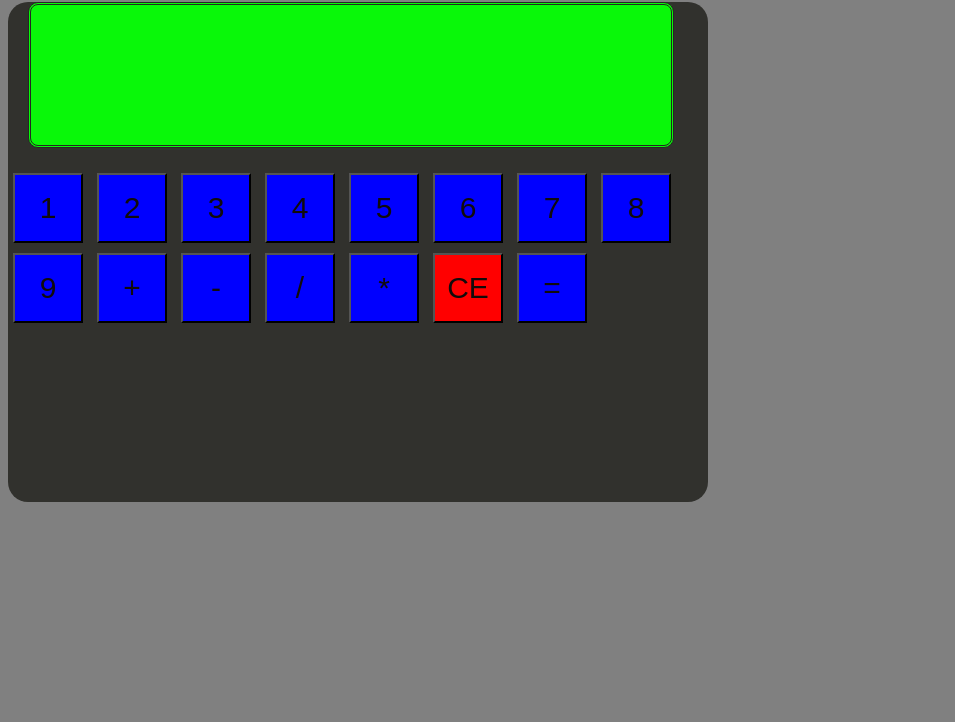
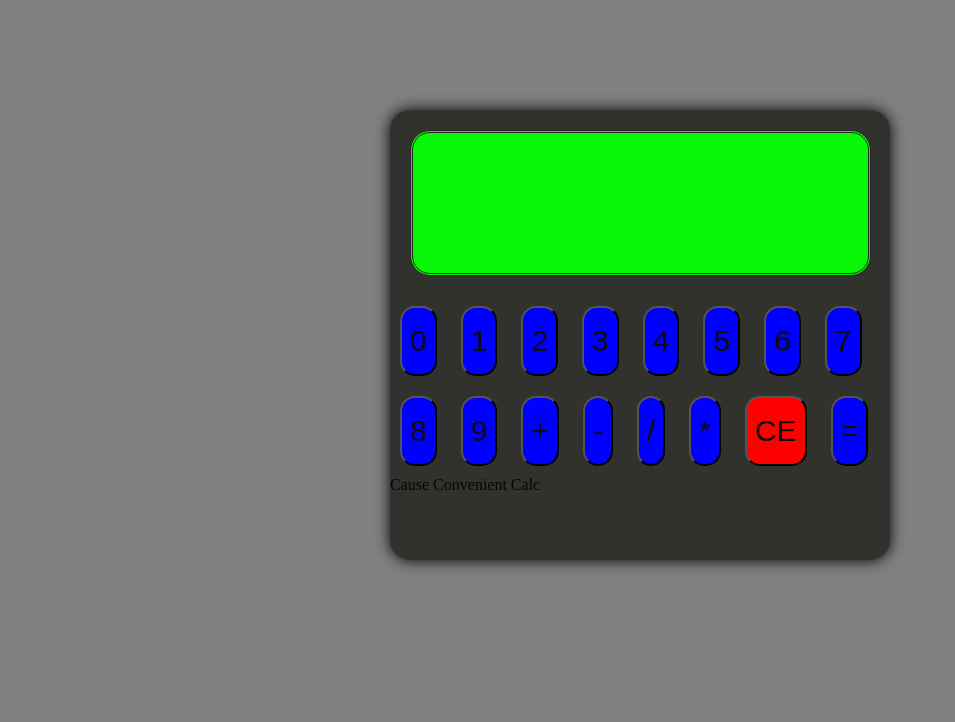
Before and after one commit to mcause/calculator-, a plain HTML site: page index.html in a window 1280 px wide. Shown: the part 78-800 px from the top of the page, without its empty margins (0-955 px from the left). Drawn offline with Linux system fonts and the light colour scheme.

Commit message:
updated the minus button and add more css

```diff
--- a/index.html
+++ b/index.html
@@ -14,6 +14,7 @@
      <div class ='calc-container'>
         <div class = 'output'></div>
         <div class = 'button-grid'></div>
+            <button class='number'>0</button>
             <button class='number'>1</button>
             <button class='number'>2</button>
             <button class='number'>3</button>
@@ -29,7 +30,7 @@
             <button class='multiply'>*</button>
             <button class='clear'>CE</button>
             <button class='equal'>=</button>
-
+        <div class= 'calculator name'>Cause Convenient Calc</div>
      </div>
 
         <script async src='script.js'></script>
--- a/script.js
+++ b/script.js
@@ -1,8 +1,10 @@
 // create the calculator boarder
-// create buttons for different functions
-// make the functions work once clicked on
-// make the result of the function appear on the screen
-// make a clear button that wont accept the previous inputs
+// create buttons for different inputs
+// make the buttons show the input once clicked
+// make the result of 2 inputs appear on the screen
+// create a clear button that will erase the data that was input
+// create a equal button that will output the whatever was clicked
+// create a funtion for solving the problem created
 // make the calculator enjoyable but make it work !!!
 
 const calculator = document.querySelector('.calculator');
@@ -30,7 +32,6 @@ function clearInput(){
 }
 // created and event once clicked will clear the calculator screen
 clearButton. addEventListener('click', clearInput)
-
 //created a similar function for the equal sign
 function equalInput(){
   //set the output text to equal the solving function and return the answer in on the calculator screen
@@ -39,36 +40,25 @@ function equalInput(){
 //Added an event once equal sign is clicked it will display the answer of the math problem
 equalSign.addEventListener('click', equalInput)
 
-//Creat a funtion that will output the ansewer of the chosen numbers
+//Creat a funtion that will output the ansewer of the chosen numbers using the
 function solving(numInput){
-//creatred a for loop to look to constantly look for one of the following inputs
+//created a for loop to constantly look for one of the following inputs
 for(let i = 0; i < numInput.length; i++){
   //created an if statement for the first condition
   if(numInput[i] === '+'){
-    //create a variable that turns the bumbers into a string and splits it with the + sign
+    //create a variable that turns the numbers into a string and splits it with the + sign
     let add = numInput.split('+')
-    // return the first number(add[0]) and by using parseInt turns the string back to a number
+    // return the first integer(add[0]) plus the second integer
     return(parseInt(add[0])+parseInt(add[1]))
     }else if(numInput[i] === '-'){
-      let minus = minus.split('-')
-      return(parseInt(minus[0])-parseInt(minus[1]))
+      let subtract = numInput.split('-')
+      return(parseInt(subtract[0])-parseInt(subtract[1]))
     }else if(numInput[i] === '/'){
       let divide = numInput.split('/')
       return(parseInt(divide[0])/parseInt(divide[1]))
-    }else if(numInput[i] === '*'){
-      let add = numInput.split('*')
+    }else if (numInput[i] === '*'){
+      let multiply = numInput.split('*')
       return(parseInt(multiply[0])*parseInt(multiply[1]))
     }
   }
 }
-
-
-
-// make an equal sign
-// once clicked it returns the sum of the math problem
-  // if clicked again it add the last number to that sum
-
-
-// make a clear button that clicked 1 time
-  // clears the previous input
-  // if clicked twice it clears all of the data
--- a/styles.css
+++ b/styles.css
@@ -1,5 +1,8 @@
 body{
-    background-color:gray
+    background-color:gray;
+    display:grid;
+    justify-content: center;
+    align-items: center;
 }
 
 h1{
@@ -9,22 +12,30 @@ h1{
 .calc-container{
     border-radius: 20px;
     background-color: rgb(49, 49, 45);
-    color: honeydew;
-    width: 700px;
-    height: 500px;
-    transform: skew()
+    color: rgb(6, 7, 6);
+    width: 500px;
+    height: 450px;
+    transform: skew();
+    padding:0%;
+    margin:100px;
+    box-shadow: 0 0 15px black
 }
 
+
 .output{
-    border-radius: 10px;
+    border-radius: 20px;
     border: rgb(37, 37, 35) double 3px;
     background-color: rgb(9, 248, 9);
     display: flex;
-    justify-content: center;
+    justify-content: right;
+    align-items: center;
     padding: 20px;
     margin: 20px;
     height: 100px;
-    width:600px;
+    width:415px;
+    font-size: 60px;
+    /* overflow: hidden; */
+
 }
 
 button:hover{
@@ -34,20 +45,24 @@ button:hover{
 
 button{
     background-color: blue;
+    border-radius:15px;
     padding: 8px;
     margin: 5px;
     color: rgb(17, 11, 11);
     cursor: pointer;
     height: 70px;
-    width: 70px;
-    display: flex-wrap;
-    flex-direction:auto auto auto ;
+    margin: 10px;
     font-size: 30px;
-
 }
 
-button.clear{
+.clear{
     background:red;
+}
+
+.calculator-name{
+    padding: 8px;
+    margin: 5px;
+
 }
 
 /* .button-grid{
```
